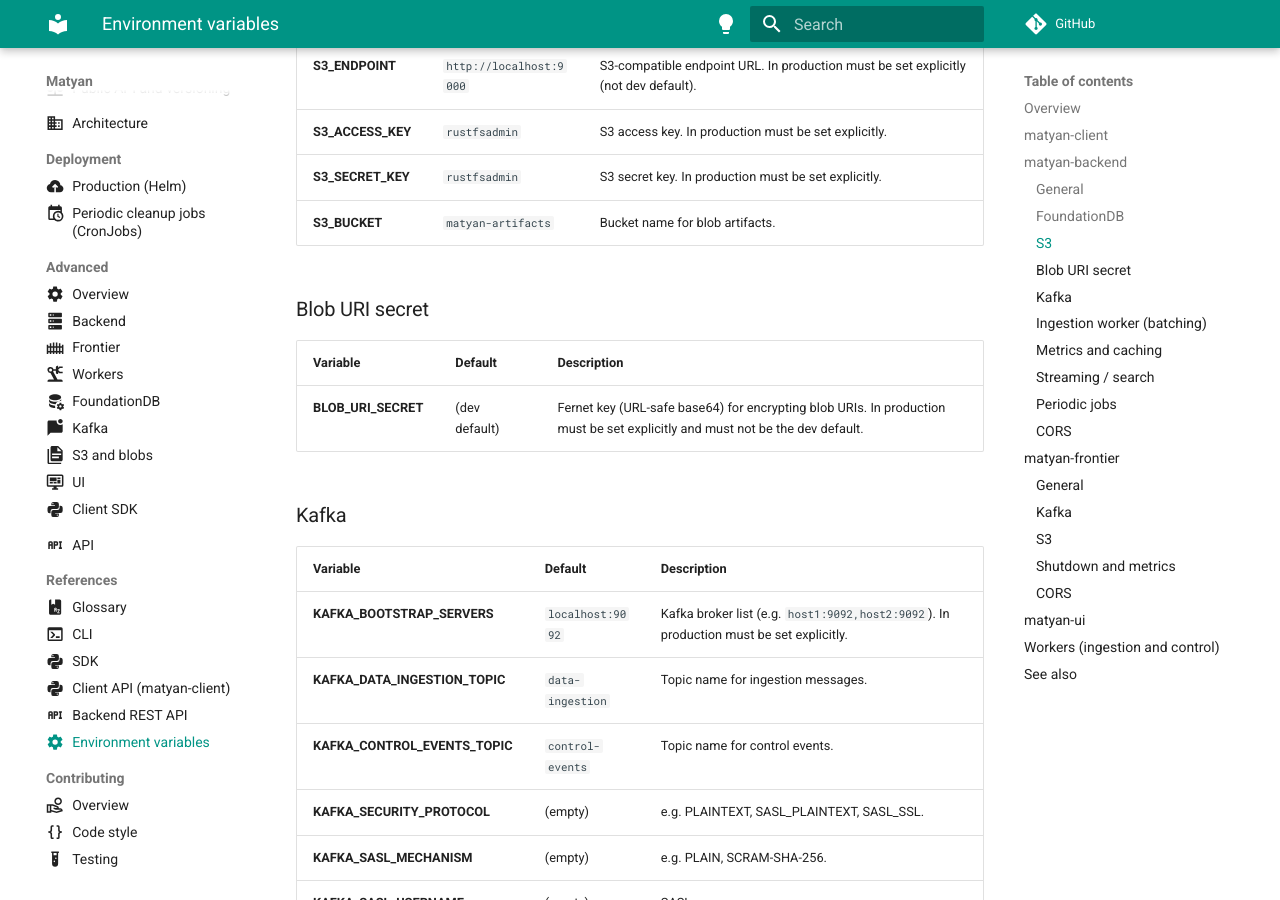
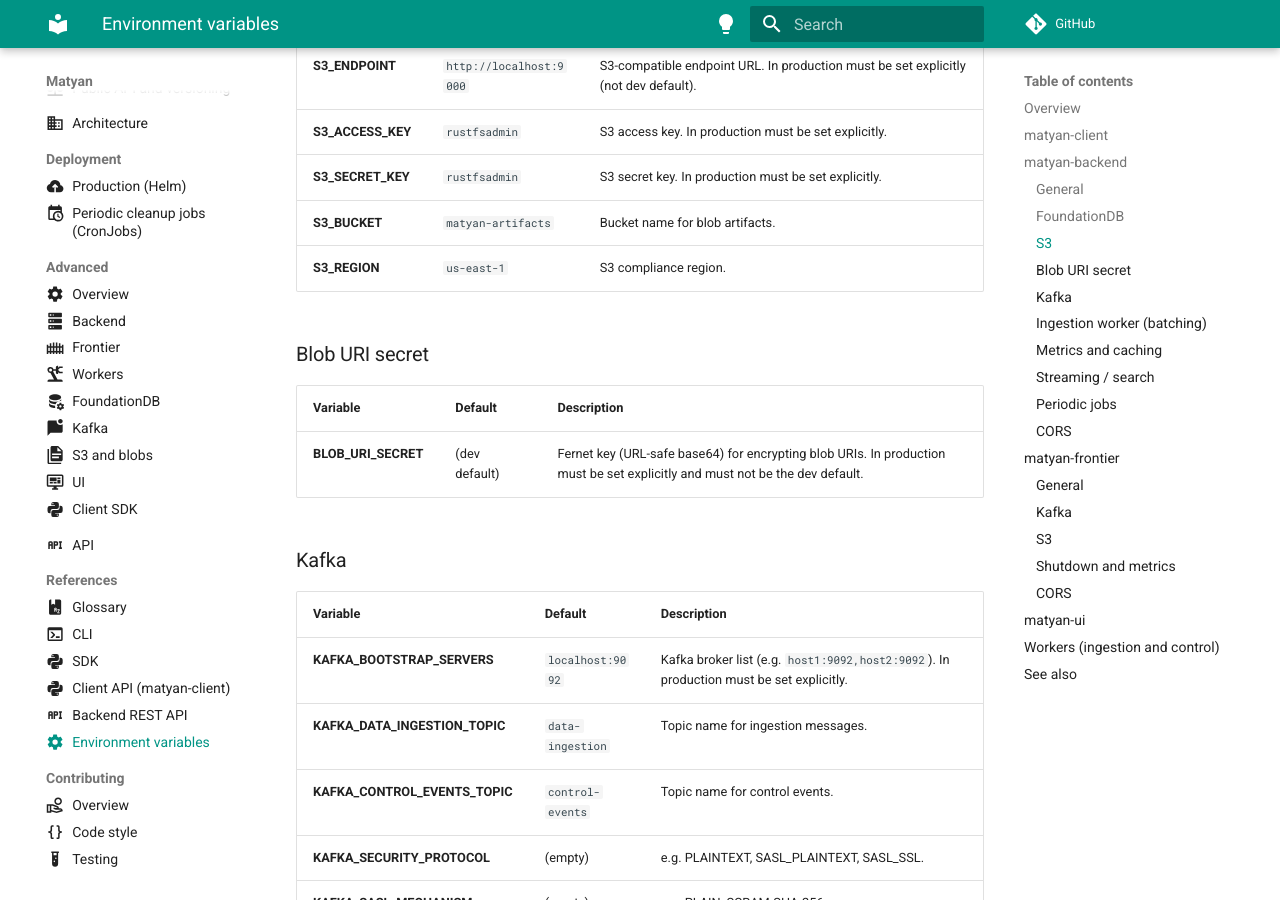
Before and after one commit to 4gt-104/matyan-core, an MkDocs documentation site: the page built from docs/refs/env-variables.md, in a window 1280 px wide and 900 px high, scrolled down 2790 px. Built offline with MkDocs 1.6.1 and Material for MkDocs 9.7.7, drawn with Linux system fonts in a browser that asks for light colours; comment, search, counter and statistics services are not loaded; the version menu is left out; some of the changed text lies outside the part shown.

Commit message:
feat(s3): add support for configurable s3 region

```diff
--- a/docs/refs/env-variables.md
+++ b/docs/refs/env-variables.md
@@ -70,6 +70,7 @@
 | **S3_ACCESS_KEY** | `rustfsadmin` | S3 access key. In production must be set explicitly. |
 | **S3_SECRET_KEY** | `rustfsadmin` | S3 secret key. In production must be set explicitly. |
 | **S3_BUCKET** | `matyan-artifacts` | Bucket name for blob artifacts. |
+| **S3_REGION** | `us-east-1` | S3 compliance region. |
 
 ### Blob URI secret
 
@@ -166,6 +167,7 @@
 | **S3_ACCESS_KEY** | `rustfsadmin` | S3 access key. In production must be set explicitly. |
 | **S3_SECRET_KEY** | `rustfsadmin` | S3 secret key. In production must be set explicitly. |
 | **S3_BUCKET** | `matyan-artifacts` | Bucket name. |
+| **S3_REGION** | `us-east-1` | S3 compliance region. |
 | **S3_PRESIGN_EXPIRY** | `3600` | Presigned URL lifetime (seconds). |
 
 ### Shutdown and metrics
```
Also changed, not shown: 8 other files.
